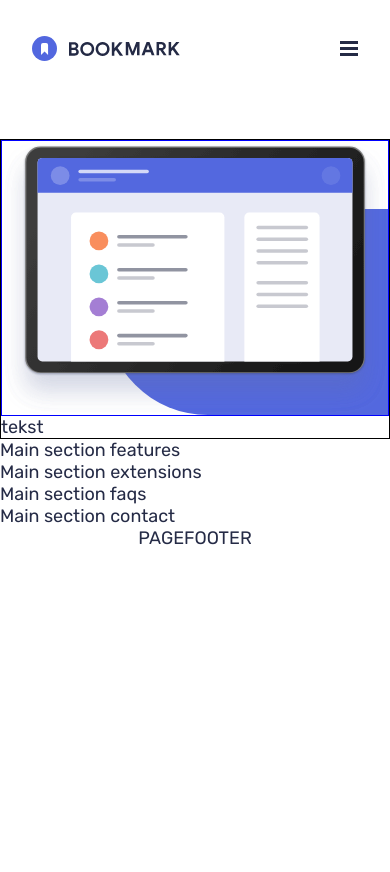
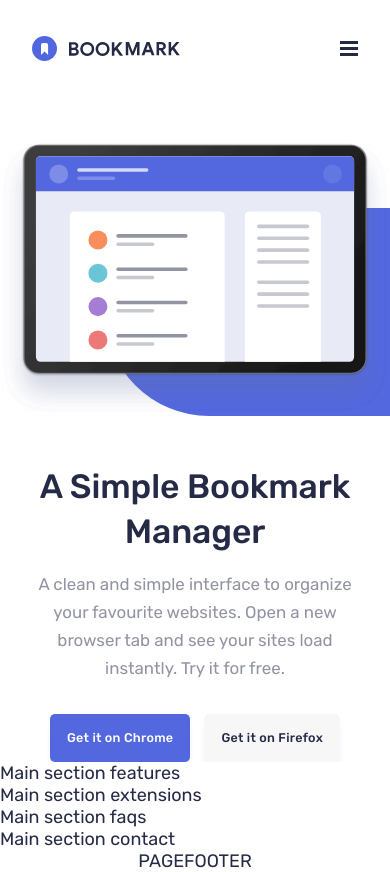
Before and after one commit to Marjolein-Kasman-de-Jong/bookmark-landing-page, a React (Vite) app: page / in a window 390 px wide. Before the commit the page ends 844 px from the top, so only its background shows below. Built offline with nearby package versions, Linux system fonts and the light colour scheme.

Commit message:
finished intro section

```diff
--- /dev/null
+++ b/src/components/article/Article.jsx
@@ -0,0 +1,47 @@
+import React, { useEffect, useRef, useState } from 'react';
+
+// Components
+import Button from '../button/Button';
+
+// Styles
+import './article.css';
+
+function Article({ title, text, buttonType, buttonText }) {
+    const articleRef = useRef(null);
+    const [isChildOfIntro, setIsChildOfIntro] = useState(false);
+
+    // Check if article is a child of .intro
+    useEffect(() => {
+        if (articleRef.current) {
+            const parentElement = articleRef.current.parentElement;
+            if (parentElement && parentElement.classList.contains('intro-text-container')) {
+                setIsChildOfIntro(true);
+            } else {
+                setIsChildOfIntro(false);
+            }
+        }
+    }, [])
+
+    return (
+        <article ref={articleRef}>
+            <header>
+                {/* Render h1 if article is a child of .intro, else render h2 */}
+                {
+                    isChildOfIntro ? <h1>{title}</h1> : <h2>{title}</h2>
+                }
+            </header>
+            <p>
+                {text}
+            </p>
+            <footer>
+                {
+                    buttonText.map((item) => {
+                        return <Button key={item} type={buttonType} buttonText={item} />
+                    })
+                }
+            </footer>
+        </article>
+    );
+}
+
+export default Article;
--- /dev/null
+++ b/src/components/article/article.css
@@ -0,0 +1,56 @@
+article {
+    max-width: 540px;
+}
+
+h1 {
+    margin-bottom: 24px;
+    text-transform: capitalize;
+    font-size: 3rem;
+    font-weight: 500;
+    line-height: 3.25rem;
+    letter-spacing: -0.00938rem;
+}
+
+@media screen and (max-width: 768px) {
+    h1 {
+        margin-bottom: 16px;
+        text-align: center;
+        font-size: 1.875rem;
+        line-height: 2.5rem;
+        letter-spacing: -0.00588rem;
+    }
+}
+
+article p {
+    font-size: 1.125rem;
+    font-weight: 400;
+    line-height: 1.75rem;
+    opacity: .5;
+}
+
+@media screen and (max-width: 768px) {
+    article p {
+        text-align: center;
+        font-size: 0.9375rem;
+        line-height: 1.5625rem;
+    }
+}
+
+article footer {
+    display: flex;
+    gap: 16px;
+    margin-top: 32px;
+}
+
+@media screen and (max-width: 768px) {
+    article footer {
+        justify-content: center;
+        gap: 14px;
+        flex-wrap: wrap;
+    }
+}
+
+/* Controleren of deze doet wat ie moet doen */
+.features article footer {
+    margin-top: 16px;
+}
--- a/src/components/button/button.css
+++ b/src/components/button/button.css
@@ -1,13 +1,23 @@
+button {
+    border: none;
+    border-radius: 5px;
+    box-shadow: 0px 8px 8px -4px rgba(73, 93, 207, 0.20);
+    color: var(--white);
+    font-weight: 500;
+}
+
+button:hover {
+    background-color: var(--white);
+    cursor: pointer;
+}
+
+/* Login button */
+
 .login {
     width: 111px;
     height: 40px;
-    border: none;
-    border-radius: 5px;
     background-color: var(--soft-red);
-    box-shadow: 0px 8px 8px -4px rgba(73, 93, 207, 0.20);
-    color: var(--white);
     font-size: 0.8125rem;
-    font-weight: 500;
     line-height: 1.0625rem;
     letter-spacing: 0.09375rem;
     text-transform: uppercase;
@@ -15,9 +25,7 @@
 
 .login:hover {
     border: 2px solid var(--soft-red);
-    background-color: var(--white);
     color: var(--soft-red);
-    cursor: pointer;
 }
 
 .sidebar li a:has(.login) {
@@ -39,3 +47,55 @@
     color: var(--white);
     cursor: pointer;
 }
+
+/* Regular button */
+
+.regular {
+    height: 48px;
+    padding: 0 24px;
+    background-color: var(--soft-blue);
+    font-size: 0.875rem;
+    line-height: 1.75rem;
+    letter-spacing: 0.01563rem;
+}
+
+@media screen and (max-width: 768px) {
+    .regular {
+        font-size: .7rem;
+        padding: 0 17px;
+    }
+}
+
+@media screen and (min-width: 769px) and (max-width: 823px) {
+    .regular {
+        padding: 0 13px;
+    }
+}
+
+.regular:hover {
+    padding: 0 22px;
+    border: 2px solid var(--soft-blue);
+    color: var(--soft-blue);
+}
+
+@media screen and (max-width: 768px) {
+    .regular:hover {
+        padding: 0 15px;
+    }
+}
+
+@media screen and (min-width: 769px) and (max-width: 823px) {
+    .regular:hover {
+        padding: 0 11px;
+    }
+}
+
+.regular:nth-of-type(2) {
+    color: var(--very-dark-blue);
+    background-color: var(--light-gray);
+}
+
+.regular:nth-of-type(2):hover {
+    border: 2px solid var(--gray);
+    background-color: var(--white);
+}
--- a/src/components/main-section-intro/MainSectionIntro.jsx
+++ b/src/components/main-section-intro/MainSectionIntro.jsx
@@ -1,3 +1,6 @@
+// Components
+import Article from '../article/Article';
+
 // Images
 import IntroImage from '../../assets/illustration-hero.svg';
 
@@ -7,8 +10,13 @@ import './main-section-intro.css';
 function MainSectionIntro() {
   return (
     <section className='section intro'>
-      <div className='text-container'>
-        tekst
+      <div className='intro-text-container'>
+        <Article
+          title='a simple bookmark manager'
+          text='A clean and simple interface to organize your favourite websites. Open a new browser tab and see your sites load instantly. Try it for free.'
+          buttonType='regular'
+          buttonText={['Get it on Chrome', 'Get it on Firefox']}
+        />
       </div>
       <div className='image-container'>
         <div className='image-wrapper'>
--- a/src/components/main-section-intro/main-section-intro.css
+++ b/src/components/main-section-intro/main-section-intro.css
@@ -1,10 +1,10 @@
 .intro {
-    border: 1px solid black;
     display: flex;
     justify-content: center;
-    gap: 27.5px;
+    gap: 50px;
     height: 32.5vw;
     max-height: 465px;
+    padding: 0 0 0 32px;
     overflow: hidden;
 }
 
@@ -12,19 +12,27 @@
     .intro {
         flex-direction: column-reverse;
         justify-content: unset;
-        gap: unset;
+        gap: 48px;
         height: unset;
         max-height: unset;
+        padding: unset;
     }
 }
 
-.intro .text-container,
+@media screen and (min-width: 769px) and (max-width: 1077px) {
+    .intro {
+        height: auto;
+    }
+}
+
+
+.intro .intro-text-container,
 .intro .image-container {
     width: 50%;
 }
 
 @media screen and (max-width: 768px) {
-    .intro .text-container,
+    .intro .intro-text-container,
     .intro .image-container {
         width: 100%;
     }
@@ -34,7 +42,6 @@
 
 .intro .image-container {
     position: relative;
-    border: 1px solid blue;
 }
 
 .intro .image-wrapper {
@@ -73,3 +80,17 @@
     border-radius: 316.5px;
     background: var(--soft-blue);
 }
+
+/* Intro text */
+
+.intro-text-container {
+    display: flex;
+    justify-content: end;
+}
+
+@media screen and (max-width: 768px) {
+    .intro-text-container {
+        justify-content: center;
+        padding: 0 32px;
+    }
+}
--- a/src/components/page-header/page-header.css
+++ b/src/components/page-header/page-header.css
@@ -1,7 +1,7 @@
 .page-header {
     width: 100%;
     max-width: 1104px;
-    padding: 48px 0;
+    padding: 48px 32px;
 }
 
 @media screen and (max-width: 768px) {
--- a/src/index.css
+++ b/src/index.css
@@ -32,6 +32,8 @@ button {
   --transparent-white: #FFFFFF26;
   --soft-blue: hsl(231, 69%, 60%);
   --soft-red: hsl(0, 94%, 66%);
+  --light-gray: #F7F7F7;
+  --gray: #5B6074;
   --grayish-blue: hsl(229, 8%, 60%);
   --very-dark-blue: hsl(229, 31%, 21%);
 }
```
